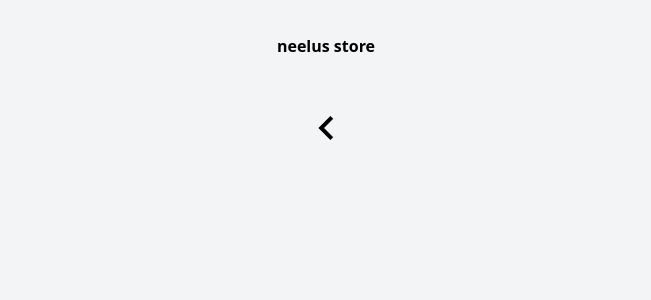
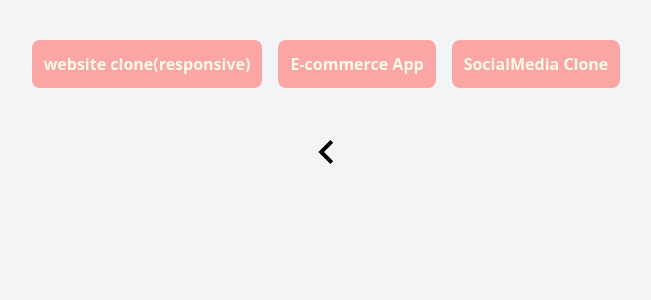
Before and after one commit to kadiri2006/portfolio, a React (Create React App) app: page /#/project in a window 1280 px wide. Shown: the top 300 px of the page, without its empty margins (314-965 px from the left). Built offline with nearby package versions, Linux system fonts and the light colour scheme.

Commit message:
add two projects

```diff
--- a/src/components/Project.js
+++ b/src/components/Project.js
@@ -5,13 +5,35 @@ import { MdOutlineNavigateBefore } from "react-icons/md";
 export default function Project() {
   return (
     <div className="flex flex-col  items-center">
-      <a
-        href="https://neels.netlify.app/"
-        target="_blank"
-        className=" font-extrabold animate-bounce"
-      >
-        neelus store
-      </a>
+      <div className=" flex gap-4">
+        <div className=" bg-red-300 p-3 rounded-lg text-yellow-50 transition-transform hover:text-slate-500 hover:scale-105">
+          <a
+            href="https://kadiri2006.github.io/websiteclone/"
+            target="_blank"
+            className="font-extrabold "
+          >
+            website clone(responsive)
+          </a>
+        </div>
+        <div className=" bg-red-300 p-3 rounded-lg text-yellow-50 transition-transform hover:text-slate-500 hover:scale-105">
+          <a
+            href="https://neels.netlify.app/"
+            target="_blank"
+            className=" font-extrabold"
+          >
+            E-commerce App
+          </a>
+        </div>
+         <div className=" bg-red-300 p-3 rounded-lg text-yellow-50 transition-transform hover:text-slate-500 hover:scale-105">
+          <a
+            href="https://binsta.vercel.app/"
+            target="_blank"
+            className=" font-extrabold"
+          >
+            SocialMedia Clone
+          </a>
+        </div>
+      </div>
 
       <Link to="/" className=" my-10">
         <MdOutlineNavigateBefore className=" text-5xl font-extrabold" />
```
Also changed, not shown: .gitpod.yml (added).
